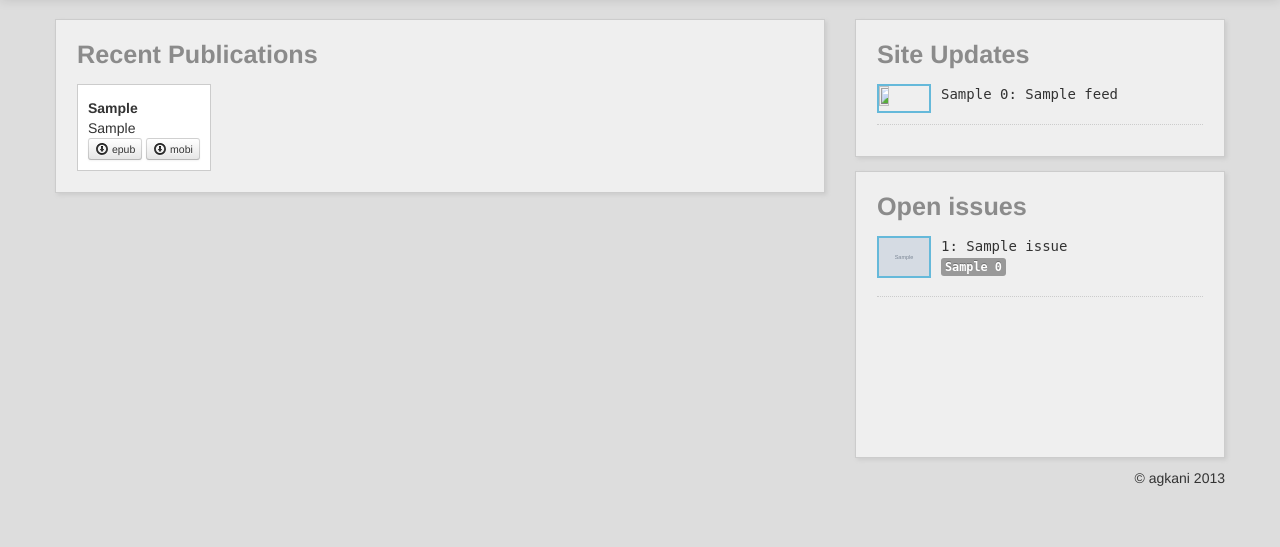
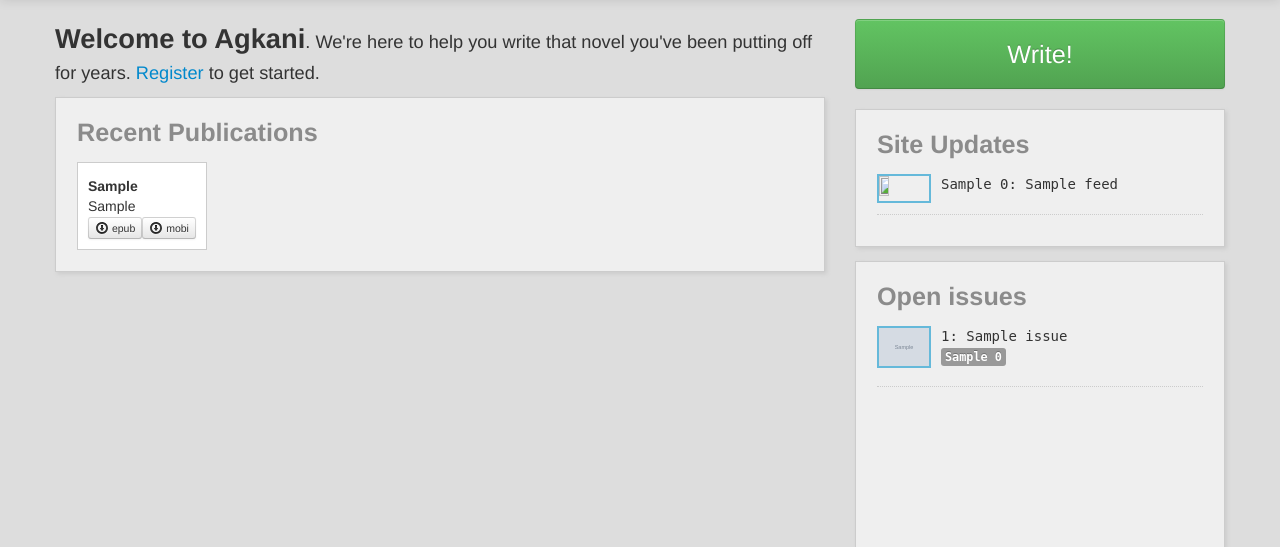
Before and after one commit to garhol/pyWriter, a Django app: template templates/index.html in a window 1280 px wide. Shown: the part 61-608 px from the top of the page. Run offline with Django 3.2, Linux system fonts and the light colour scheme; the template is opened without the code that fills it: most values are stand-ins (such as "Sample title", 1, 10 or a date in 2020); grey boxes marked "Sample" are stand-in pictures; some libraries are stand-ins or nearby versions.

Commit message:
Adding a Big Write button and tidying up the story pods a bit

```diff
--- a/library/css/screen.css
+++ b/library/css/screen.css
@@ -9,7 +9,7 @@
 .full-width-input {
   padding: 0 12px 0 0;
 }
-.full-width-input input, .full-width-input textarea {
+.full-width-input input, .full-width-input textarea, .full-width-input select {
   width: 100%;
 }
 /* MOBILE FIRST */
@@ -31,6 +31,23 @@ body {
   font-size: 250%;
   padding-left: 20px;
   color: #444;
+}
+#write-button {
+  padding: 24px;
+  font-size: 180%;
+  margin-bottom: 20px;
+}
+article#intro p {
+  font-size: 130%;
+  line-height: 1.5;
+  margin-top: 0;
+}
+article#intro p span {
+  font-weight: bold;
+  font-size: 150%;
+}
+article#intro span.write {
+  color: #51a351;
 }
 section h2 {
   margin-top: 0;
@@ -118,16 +135,31 @@ form div.submit {
     text-align: right;
     padding-top: 10px;
   }
-  .publishedPod {
+  .story-wrapper {
+    float: left;
+  }
+  .story-wrapper p {
+    margin: 3px 0 0 0;
+    max-width: 147px;
+  }
+  .story-wrapper .publishedPod {
+    display: table;
     padding: 10px;
     background-color: white;
     border: 1px solid #cccccc;
-    float: left;
     position: relative;
     margin-right: 10px;
+    max-width: 147px;
+    max-height: 221px;
   }
-  .publishedPod p {
-    margin: 3px 0 0 0;
+  .story-wrapper .publishedPod div.content {
+    min-height: 221px;
+  }
+  .story-wrapper .publishedPod a.jacket {
+    width: 100%;
+    height: 221px;
+    display: table-cell;
+    vertical-align: middle;
   }
 }
 header.padded {
--- a/templates/index.html
+++ b/templates/index.html
@@ -15,17 +15,26 @@
 
 <div class='row'>
                 <section class="span8">
+                    <article id='intro'>
+                        {% if user.is_authenticated %}
+                            <p><span>Welcome to Agkani</span>. We're here to help you write that novel you've been putting off for years. Just press the <span class='write'>Write!</span> button to get started.</p>
+                        {% else %}
+                            <p><span>Welcome to Agkani</span>. We're here to help you write that novel you've been putting off for years. <a href='/login/'>Register</a> to get started.</p>
+                        {% endif %}
+                    </article>
                     <article class='padded pod'>
                         <div class="recent_pubs clearfix">
                             <h2>Recent Publications</h2>
                             {% if published_books %}
                                     {% for s in published_books %}
+                                    <div class='story-wrapper'>
                                         <div class="publishedPod">
                                             {% if s.4 %}<img class='jacket' src="{% thumbnail s.4 147x220 %}" alt="{{s.3}}" />{% endif %}
                                             <p class="story_title"><strong>{{s.3}}</strong><br />{{s.2}}</p>
                                             <a class='btn btn-mini' href="/library/epub/{{s.0}}/{{s.1}}"><i class='icon-download'></i> epub</a>
                                             <a class='btn btn-mini' href="/library/epub/{{s.0}}/{{s.3}}.mobi"><i class='icon-download'></i> mobi</a>
                                         </div>
+                                    </div>
                                     {% endfor %}
                             {% else %}
                                 <p>No books are available at present</p>
@@ -34,6 +43,9 @@
                     </article>
                 </section>
                 <section class="span4">
+                    <article>
+                        <a href='/scene/add' id='write-button' class='btn btn-block btn-success'>Write!</a>
+                    </article>
                     <article class='padded pod'>
                         <aside id="siteupdates">
                         <h2>Site Updates</h2>
```
Also changed, not shown: library/css/less/screen.css.less (+45 -4 lines), templates/listings/list_story.html (+10 -4 lines).
